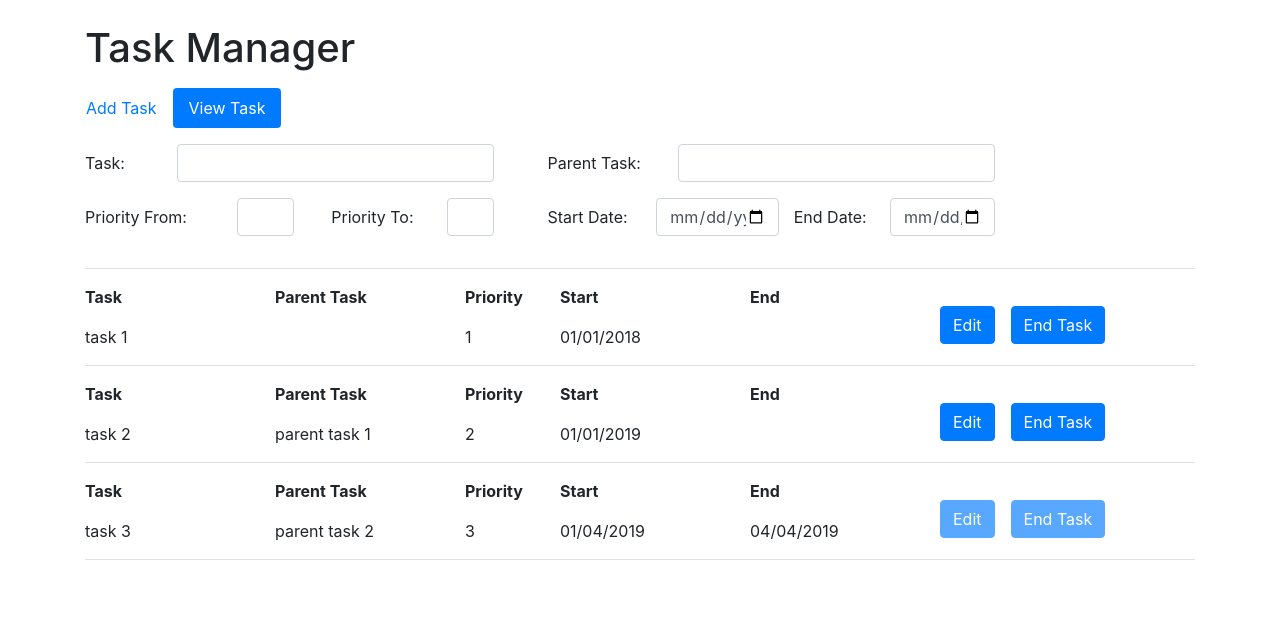
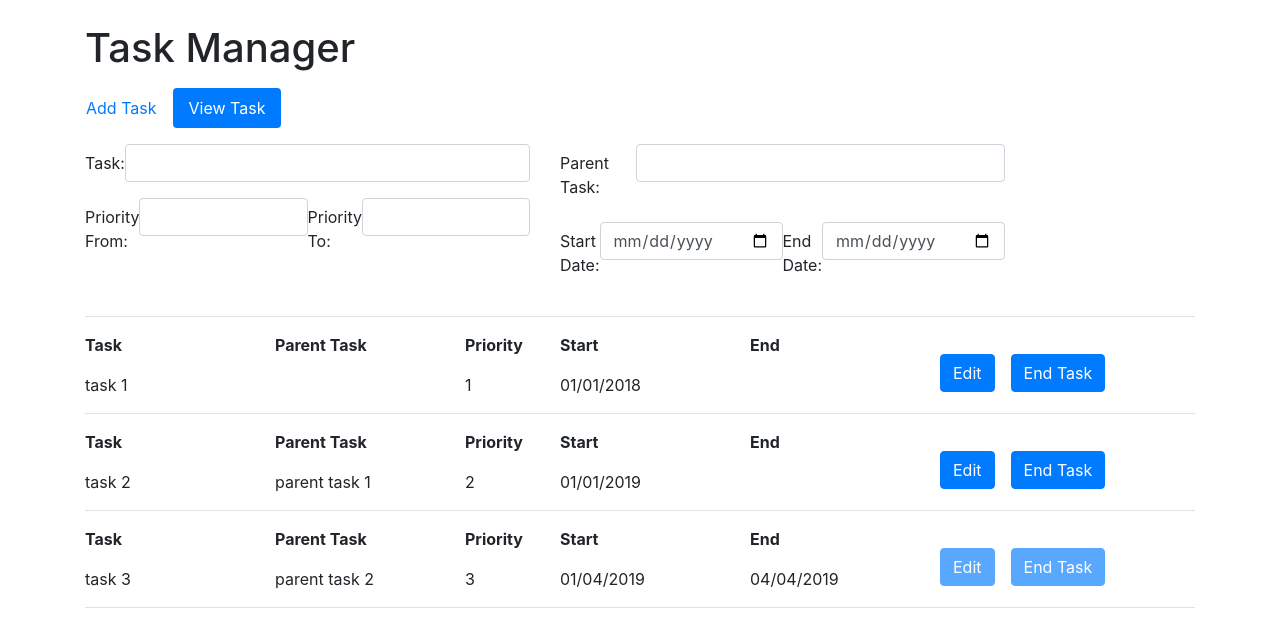
Before and after one commit to raseeth/FSE, an Angular app: page /task/view in a window 1280 px wide. Shown: the top 628 px of the page. Built offline with nearby package versions, Linux system fonts and the light colour scheme.

Commit message:
UPdating tsearch component template with flex class

```diff
--- a/src/app/task/models/form-models/search-criteria-form.model.ts
+++ b/src/app/task/models/form-models/search-criteria-form.model.ts
@@ -21,11 +21,9 @@ export class SearchCriteriaFormModel {
 
     this.priorityFrom.setValue(searchCriteria.priorityFrom);
     this.priorityFrom.valueChanges.subscribe(x => searchCriteria.priorityFrom = x);
-    this.priorityFrom.setValidators([this.whiteSpaceValidator]);
 
     this.priorityTo.setValue(searchCriteria.priorityTo);
     this.priorityTo.valueChanges.subscribe(x => searchCriteria.priorityTo = x);
-    this.priorityTo.setValidators([this.whiteSpaceValidator]);
 
     this.startDate.setValue(searchCriteria.startDate);
     this.startDate.valueChanges.subscribe(x => searchCriteria.startDate = x);
--- a/src/app/task/view-task/search-criteria/search-criteria.component.html
+++ b/src/app/task/view-task/search-criteria/search-criteria.component.html
@@ -1,74 +1,28 @@
 <form [formGroup]="searchCriteriaForm" class="form-horizontal">
-  <div class="container">
   <div class="row">
-      <div class="col-md-5">
-        <div class="form-group">
-          <div class="row">
-              <div class="col-md-2 p-0">
+    <div class="col-5">
+      <div class="d-flex flex-row mb-3">
           <label for="taskName" class="col-form-label">Task:</label>
-              </div>
-                <div class="col-md-9">
           <input type="text" class="form-control" formControlName="taskName" id="taskName">
       </div>
-          </div>
-          <div class="row mt-3">
-            <div class="col-md-6 p-0">
-              <div class="row">
-                <div class="col-md-7 pr-0">
+      <div class="d-flex flex-row mb-3">
           <label for="priorityFrom" class="col-form-label">Priority From:</label>
-                </div>
-                <div class="col-md-4">
-                    <input type="text" class="form-control" formControlName="priorityFrom" id="priorityFrom">
+          <input type="number" class="form-control" formControlName="priorityFrom" id="priorityFrom">
+          <label for="priorityTo" class="col-form-label">Priority To:</label>
+          <input type="number" class="form-control" formControlName="priorityTo" id="priorityTo">
       </div>
     </div>
-            </div>
-            <div class="col-md-6">
-              <div class="row">
-                <div class="col-md-6">
-                  <label for="priorityTo" class="col-form-label">Priority To:</label>
-                </div>
-                <div class="col-md-4">
-                    <input type="text" class="form-control" formControlName="priorityTo" id="priorityTo">
-                </div>
-              </div>
-            </div>
-          </div>
-        </div>
-      </div>
-      <div class="col-md-5">
-          <div class="form-group">
-            <div class="row">
-                <div class="col-md-3 p-0">
+    <div class="col-5">
+      <div class="d-flex flex-row mb-3">
           <label for="parentTaskName" class="col-form-label">Parent Task:</label>
-                </div>
-                  <div class="col-md-9">
           <input type="text" class="form-control" formControlName="parentTaskName" id="parentTaskName">
       </div>
-            </div>
-            <div class="row mt-3">
-              <div class="col-md-6 p-0">
-                <div class="row">
-                  <div class="col-md-5 pr-0">
+      <div class="d-flex flex-row mb-3">
           <label for="startDate" class="col-form-label">Start Date:</label>
-                  </div>
-                  <div class="col-md-7">
           <input type="date" class="form-control" formControlName="startDate" id="startDate">
-                  </div>
-                </div>
-              </div>
-              <div class="col-md-6">
-                <div class="row">
-                  <div class="col-md-5 pr-0">
           <label for="endDate" class="col-form-label">End Date:</label>
-                  </div>
-                  <div class="col-md-7">
           <input type="date" class="form-control" formControlName="endDate" id="endDate">
       </div>
     </div>
   </div>
-            </div>
-          </div>
-        </div>
-    </div>
-  </div>
 </form>
```
Lines whose indentation alone changed are shown as unchanged.
